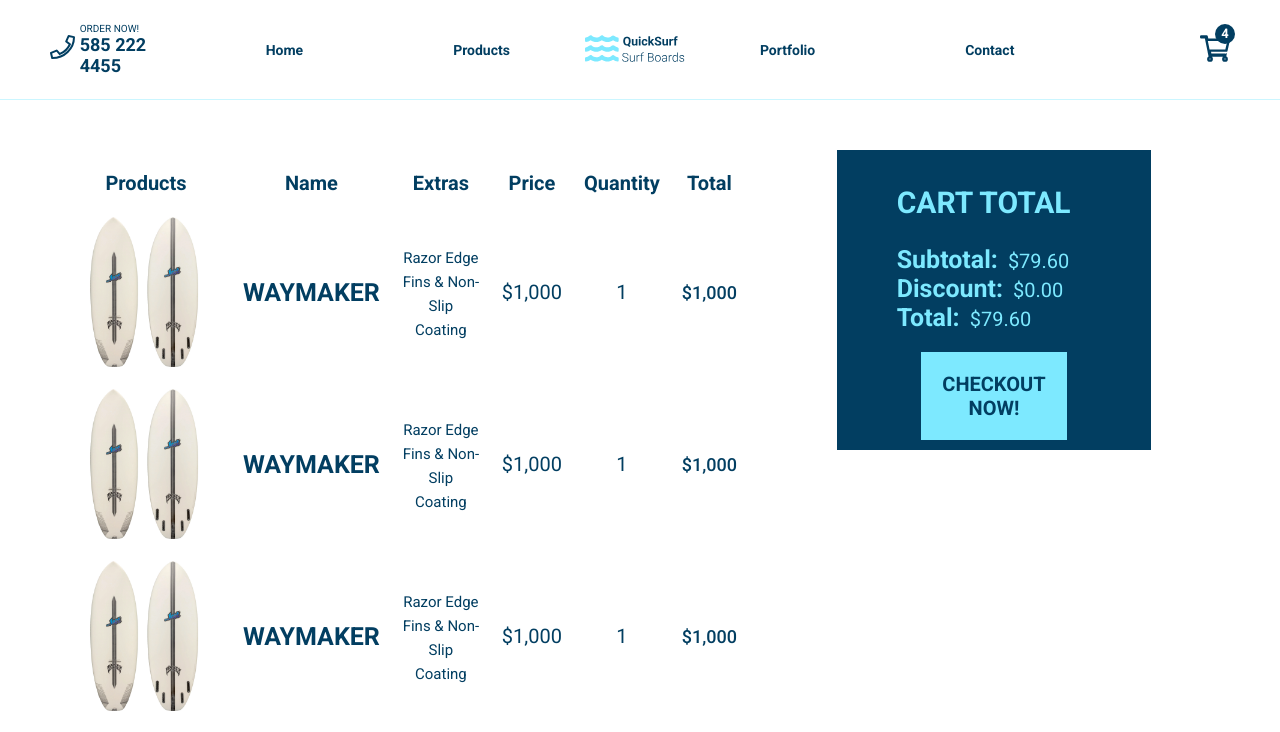
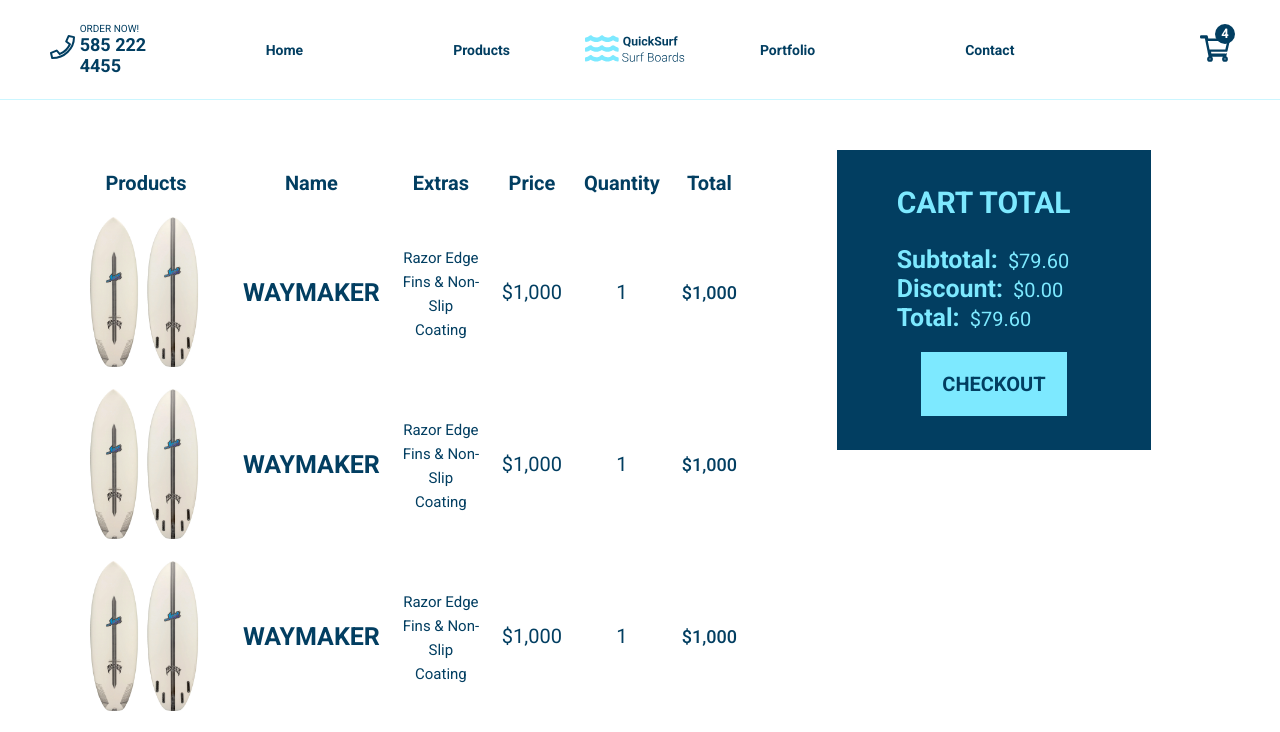
Before and after one commit to Zeviks/quicksurf, a Next.js app: page /cart in a window 1280 px wide. Shown: the top 732 px of the page. Built offline with nearby package versions, Linux system fonts and the light colour scheme; a web font is replaced by a local one.

Commit message:
Adjusted Checkout btn.

```diff
--- a/pages/cart.jsx
+++ b/pages/cart.jsx
@@ -146,7 +146,7 @@ const Cart = () => {
             <b className={styles.totalTextTitle}>Total:</b>$79.60
           </div>
           <div className={styles.checkoutBtn}>
-            <Link href="/order/22334455/">CHECKOUT NOW!</Link>
+            <Link href="/order/22334455/">CHECKOUT</Link>
           </div>
         </div>
       </div>
```
